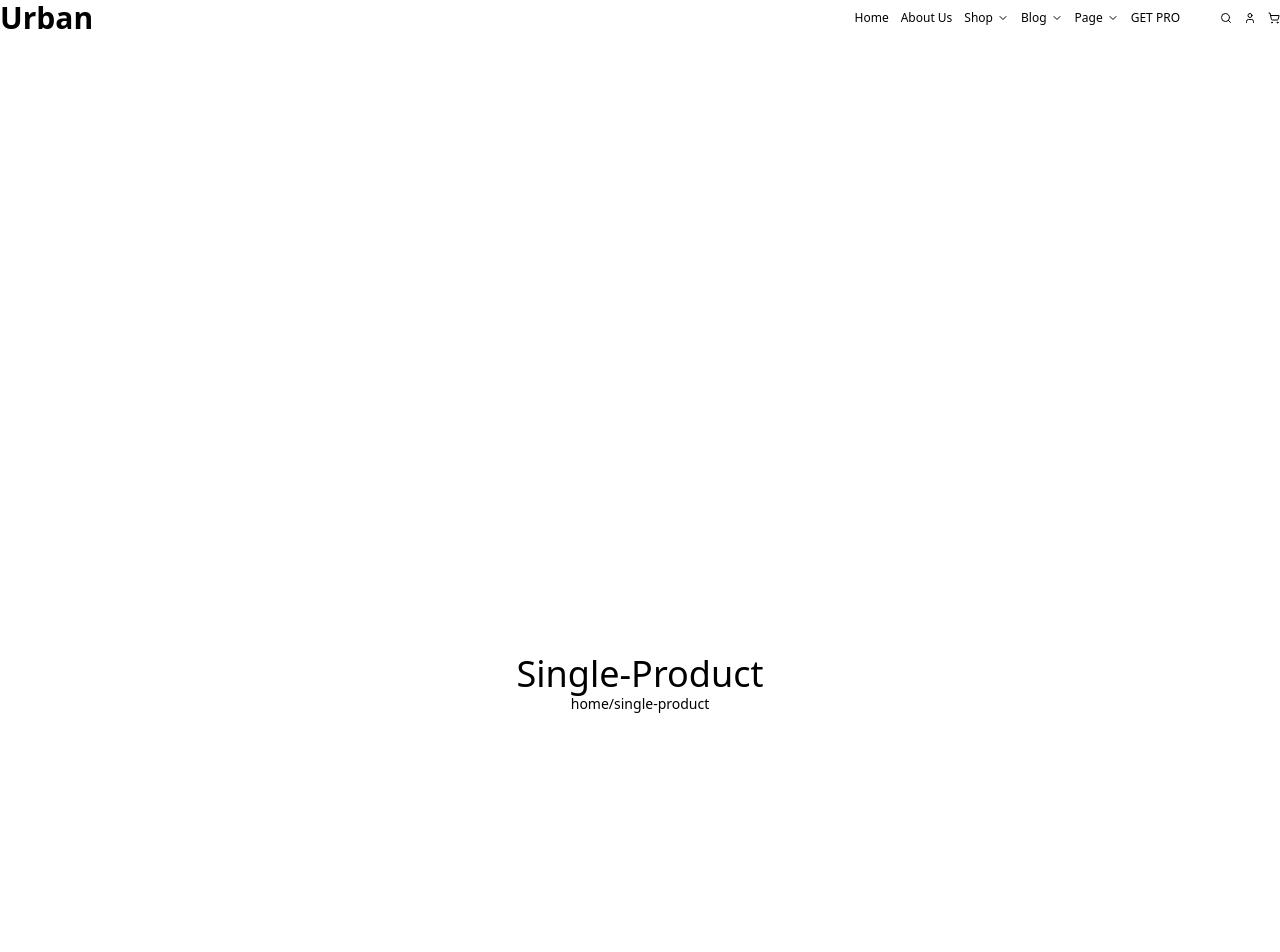
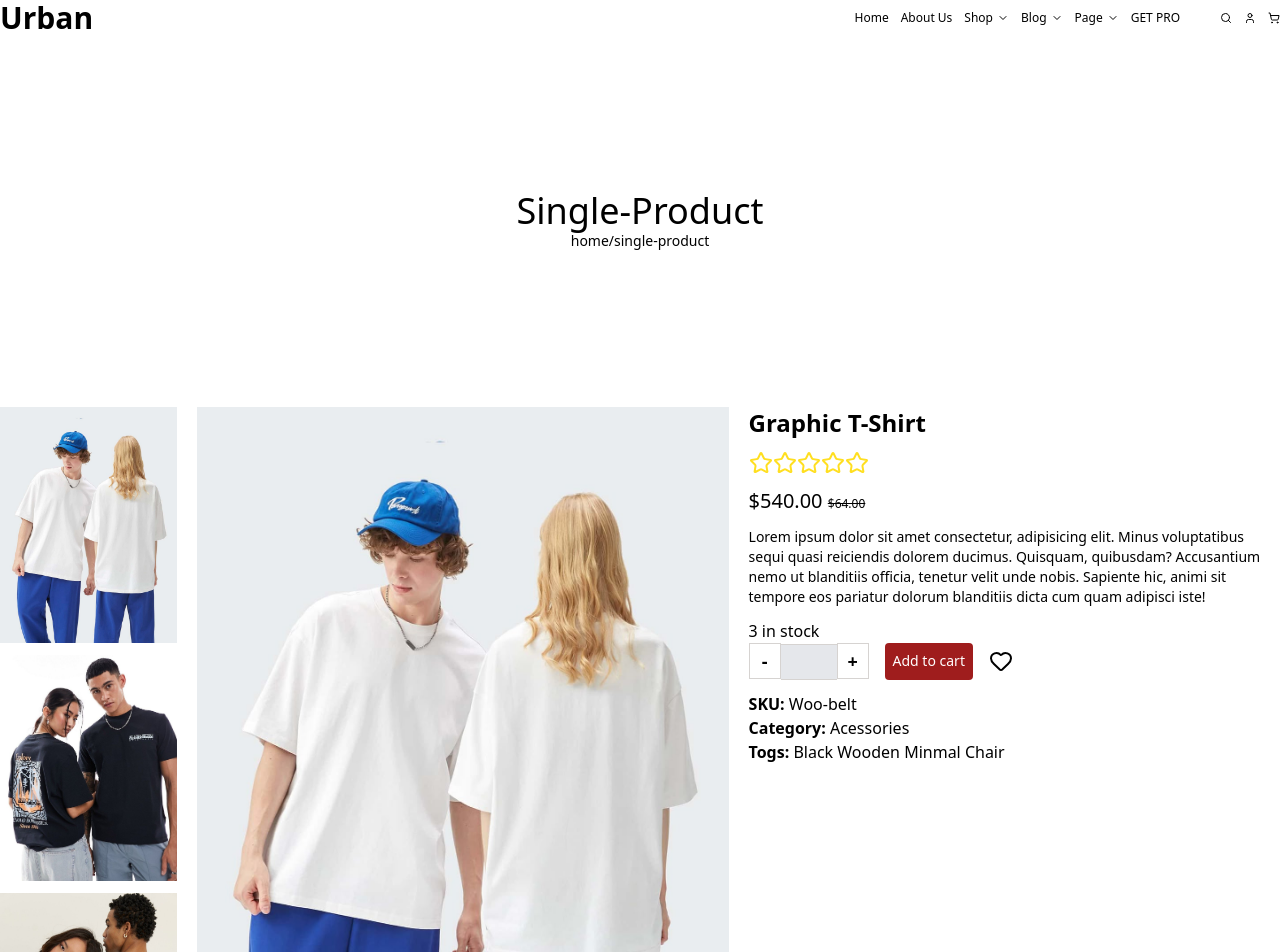
Before and after one commit to Zoidevzx/Projeto-Final-React, a Next.js app: page /product in a window 1280 px wide. Shown: the top 952 px of the page. Built offline with nearby package versions, Linux system fonts and the light colour scheme.

Commit message:
Comecando o pagina product

```diff
--- a/components/Product.jsx
+++ b/components/Product.jsx
@@ -1,40 +1,60 @@
-import { Star } from 'lucide-react';
-
+import { Star, Heart } from 'lucide-react';
 
 export default function Product() {
   return (
     <div className="flex-center">
-      <div className="container grid grid-rows-[3fr_2fr_4fr_4fr]">
+      <div className="container grid grid-rows-[1fr_2fr_4fr_4fr]">
 
           <div className="flex-center flex-col">
             <h1 className="text-4xl items-bold">Single-Product</h1>
             <p className="text-sm">home/single-product</p>
           </div>
 
-          <div className="grid grid-flow-col grid-cols-[1fr_3fr_2fr]">
+          <div className="grid grid-flow-col grid-cols-[1fr_3fr_3fr] gap-5">
 
-            <div className="grid grid-flow-row grid-rows-auto grid-cols-auto">
+            <div className="grid grid-flow-row grid-rows-auto grid-cols-auto gap-3">
               <img src="item1_Home.png" alt="" />
               <img src="item2_Home.png" alt="" />
               <img src="item3_Home.png" alt="" />
             </div>
 
-            <div className="img">
+            <div className="w-full object-cover">
               <img src="item1_Home.png" alt="" />
             </div>
 
-            <div className="text">
+            <div className="flex gap-3 flex-col">
 
-              <h1>Graphic T-Shirt</h1>
-              <div className="flex ">
+              <h1 className='text-2xl font-bold'>Graphic T-Shirt</h1>
+              <div className="flex text-sm text-yellow-300 ">
                 <Star />
                 <Star />
                 <Star />
                 <Star />
                 <Star />
               </div>
-              <p>$540.00 <span className='line-through text-2 align-sub'>$64.00</span></p>
+              <p className='text-xl'>$540.00 <span className='line-through text-xs align-bottomç'>$64.00</span></p>
+              <p className='text-sm'>Lorem ipsum dolor sit amet consectetur, adipisicing elit. Minus voluptatibus sequi quasi reiciendis dolorem ducimus. Quisquam, quibusdam? Accusantium nemo ut blanditiis officia, tenetur velit unde nobis. Sapiente hic, animi sit tempore eos pariatur dolorum blanditiis dicta cum quam adipisci iste!</p>
 
+              <div className='flex flex-col'>
+                <p>3 in stock</p>
+                <div className="flex flex-rows gap-4">
+                  <div>
+                    <button className='font-bold h-9 w-8 border-stone-300 border-1 text-lg'>-</button>
+                    <input className='h-9 w-14 bg-gray-200 border-y-1 border-stone-300' type="text" name="" id="" />
+                    <button className='font-bold h-9 w-8 border-stone-300 border-1 text-lg'>+</button>
+                  </div>
+                  <button className='bg-[#9F1D1D] rounded-sm p-2 text-white text-sm'>Add to cart</button>
+                  <div className="flex-center">
+                    <Heart size={24} />
+                  </div>
+                </div>
+              </div>
+
+              <ul>
+                <li><span className='font-bold' >SKU:</span> Woo-belt</li>
+                <li><span className='font-bold'>Category:</span> Acessories</li>
+                <li><span className='font-bold'>Togs:</span> Black Wooden Minmal Chair</li>
+              </ul>
             </div>
           </div>
 
```
